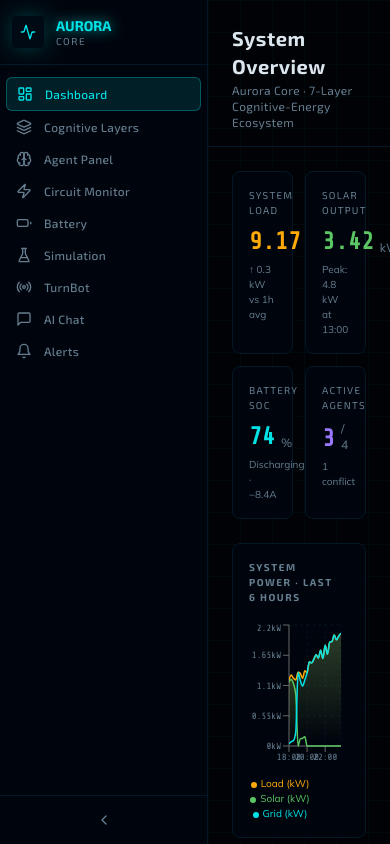
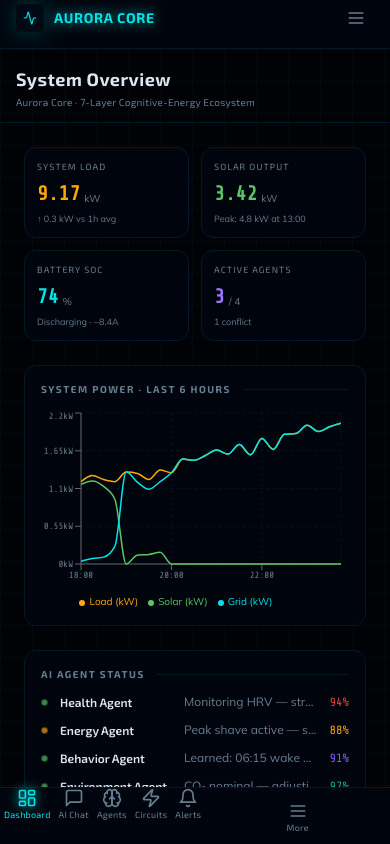
Before and after one commit to T3a165/Aurora-Core, a React (Vite) app: page / in a window 390 px wide. Built offline with nearby package versions, Linux system fonts and the light colour scheme.

Commit message:
feat: mobile optimization — bottom nav, drawer, safe areas, touch targets

```diff
--- a/src/components/Layout.tsx
+++ b/src/components/Layout.tsx
@@ -3,37 +3,41 @@ import { Link, useLocation } from 'wouter'
 import {
   LayoutDashboard, Layers, Brain, Zap, Battery,
   FlaskConical, Radio, MessageSquare, Bell, ChevronLeft, ChevronRight,
-  Activity,
+  Activity, Menu, X,
 } from 'lucide-react'
 import clsx from 'clsx'
 
 const NAV = [
-  { path: '/',             icon: LayoutDashboard, label: 'Dashboard'         },
-  { path: '/layers',       icon: Layers,          label: 'Cognitive Layers'  },
-  { path: '/agents',       icon: Brain,           label: 'Agent Panel'       },
-  { path: '/circuits',     icon: Zap,             label: 'Circuit Monitor'   },
-  { path: '/battery',      icon: Battery,         label: 'Battery'           },
-  { path: '/simulation',   icon: FlaskConical,    label: 'Simulation'        },
-  { path: '/turnbot',      icon: Radio,           label: 'TurnBot'           },
-  { path: '/chat',         icon: MessageSquare,   label: 'AI Chat'           },
-  { path: '/alerts',       icon: Bell,            label: 'Alerts'            },
+  { path: '/',             icon: LayoutDashboard, label: 'Dashboard'   },
+  { path: '/layers',       icon: Layers,          label: 'Layers'      },
+  { path: '/agents',       icon: Brain,           label: 'Agents'      },
+  { path: '/circuits',     icon: Zap,             label: 'Circuits'    },
+  { path: '/battery',      icon: Battery,         label: 'Battery'     },
+  { path: '/simulation',   icon: FlaskConical,    label: 'Simulation'  },
+  { path: '/turnbot',      icon: Radio,           label: 'TurnBot'     },
+  { path: '/chat',         icon: MessageSquare,   label: 'AI Chat'     },
+  { path: '/alerts',       icon: Bell,            label: 'Alerts'      },
 ]
+
+const BOTTOM_PRIMARY = ['/', '/chat', '/agents', '/circuits', '/alerts']
 
 export function Layout({ children }: { children: React.ReactNode }) {
   const [location] = useLocation()
   const [collapsed, setCollapsed] = useState(false)
+  const [drawerOpen, setDrawerOpen] = useState(false)
+
+  const isActive = (path: string) =>
+    location === path || (path !== '/' && location.startsWith(path))
 
   return (
     <div className="flex h-screen overflow-hidden">
-      {/* Sidebar */}
-      <aside
-        className={clsx(
-          'flex flex-col flex-shrink-0 transition-all duration-300',
+
+      {/* ── Desktop sidebar ───────────────────────────────────────── */}
+      <aside className={clsx(
+        'hidden md:flex flex-col flex-shrink-0 transition-all duration-300',
         'bg-[var(--color-surface)] border-r border-[var(--color-border)]',
         collapsed ? 'w-14' : 'w-52',
-        )}
-      >
-        {/* Logo */}
+      )}>
         <div className="flex items-center gap-3 px-3 py-4 border-b border-[var(--color-border)]">
           <div className="flex-shrink-0 w-8 h-8 rounded bg-[var(--color-elevated)] flex items-center justify-center glow-cyan">
             <Activity className="w-4 h-4 text-[var(--color-cyan)]" />
@@ -46,29 +50,22 @@ export function Layout({ children }: { children: React.ReactNode }) {
           )}
         </div>
 
-        {/* Nav */}
         <nav className="flex-1 overflow-y-auto py-3 space-y-0.5 px-1.5">
-          {NAV.map(({ path, icon: Icon, label }) => {
-            const active = location === path || (path !== '/' && location.startsWith(path))
-            return (
+          {NAV.map(({ path, icon: Icon, label }) => (
             <Link key={path} href={path}>
-                <a
-                  className={clsx(
-                    'flex items-center gap-3 px-2.5 py-2 rounded-md text-sm font-medium transition-all duration-150 cursor-pointer',
-                    active
+              <a className={clsx(
+                'flex items-center gap-3 px-2.5 py-2 rounded-md text-sm font-medium transition-all cursor-pointer',
+                isActive(path)
                   ? 'bg-[oklch(0.82_0.16_196_/_0.12)] text-[var(--color-cyan)] border border-[oklch(0.82_0.16_196_/_0.3)]'
                   : 'text-[var(--color-muted)] hover:text-[var(--color-text)] hover:bg-[var(--color-elevated)]',
-                  )}
-                >
+              )}>
                 <Icon className="w-4 h-4 flex-shrink-0" />
                 {!collapsed && <span className="truncate font-display text-xs tracking-wide">{label}</span>}
               </a>
             </Link>
-            )
-          })}
+          ))}
         </nav>
 
-        {/* Collapse toggle */}
         <div className="p-2 border-t border-[var(--color-border)]">
           <button
             onClick={() => setCollapsed(c => !c)}
@@ -79,20 +76,113 @@ export function Layout({ children }: { children: React.ReactNode }) {
         </div>
       </aside>
 
-      {/* Main content */}
-      <main className="flex-1 overflow-y-auto bg-[var(--color-bg)] grid-overlay">
+      {/* ── Desktop main ──────────────────────────────────────────── */}
+      <main className="hidden md:block flex-1 overflow-y-auto bg-[var(--color-bg)] grid-overlay">
         {children}
       </main>
+
+      {/* ── Mobile shell ──────────────────────────────────────────── */}
+      <div className="flex flex-col flex-1 min-w-0 md:hidden">
+
+        {/* Top bar */}
+        <header className="flex items-center justify-between px-4 py-3 bg-[var(--color-surface)] border-b border-[var(--color-border)] flex-shrink-0 safe-top">
+          <div className="flex items-center gap-2.5">
+            <div className="w-7 h-7 rounded bg-[var(--color-elevated)] flex items-center justify-center glow-cyan">
+              <Activity className="w-3.5 h-3.5 text-[var(--color-cyan)]" />
+            </div>
+            <span className="font-display font-bold text-sm text-[var(--color-cyan)] text-glow-cyan tracking-wider">AURORA CORE</span>
+          </div>
+          <button
+            onClick={() => setDrawerOpen(true)}
+            className="p-2 rounded-md text-[var(--color-muted)] active:bg-[var(--color-elevated)] transition-colors"
+          >
+            <Menu className="w-5 h-5" />
+          </button>
+        </header>
+
+        {/* Scrollable content */}
+        <main className="flex-1 overflow-y-auto bg-[var(--color-bg)] grid-overlay pb-20">
+          {children}
+        </main>
+
+        {/* Bottom navigation */}
+        <nav className="fixed bottom-0 inset-x-0 z-40 bg-[var(--color-surface)]/95 backdrop-blur-md border-t border-[var(--color-border)] safe-bottom md:hidden">
+          <div className="flex items-stretch h-14">
+            {BOTTOM_PRIMARY.map(path => {
+              const item = NAV.find(n => n.path === path)!
+              const Icon = item.icon
+              const active = isActive(path)
+              return (
+                <Link key={path} href={path}>
+                  <a
+                    onClick={() => setDrawerOpen(false)}
+                    className={clsx(
+                      'flex-1 flex flex-col items-center justify-center gap-0.5 px-1 transition-colors active:scale-95',
+                      active ? 'text-[var(--color-cyan)]' : 'text-[var(--color-muted)]',
+                    )}
+                  >
+                    <Icon className={clsx('w-5 h-5 transition-all', active && 'drop-shadow-[0_0_6px_var(--color-cyan)]')} />
+                    <span className="text-[9px] font-display tracking-wide leading-none">{item.label}</span>
+                  </a>
+                </Link>
+              )
+            })}
+            <button
+              onClick={() => setDrawerOpen(true)}
+              className="flex-1 flex flex-col items-center justify-center gap-0.5 px-1 text-[var(--color-muted)] active:scale-95 transition-all"
+            >
+              <Menu className="w-5 h-5" />
+              <span className="text-[9px] font-display tracking-wide leading-none">More</span>
+            </button>
+          </div>
+        </nav>
+
+        {/* Slide-in drawer (all nav items) */}
+        {drawerOpen && (
+          <div className="fixed inset-0 z-50">
+            <div
+              className="absolute inset-0 bg-black/60 backdrop-blur-sm"
+              onClick={() => setDrawerOpen(false)}
+            />
+            <div className="absolute right-0 top-0 bottom-0 w-72 bg-[var(--color-surface)] border-l border-[var(--color-border)] flex flex-col safe-top safe-bottom">
+              <div className="flex items-center justify-between px-4 py-4 border-b border-[var(--color-border)]">
+                <span className="font-display font-bold text-sm text-[var(--color-cyan)] tracking-wider">ALL SECTIONS</span>
+                <button onClick={() => setDrawerOpen(false)} className="p-1 text-[var(--color-muted)]">
+                  <X className="w-5 h-5" />
+                </button>
+              </div>
+              <nav className="flex-1 overflow-y-auto py-3 px-2 space-y-1">
+                {NAV.map(({ path, icon: Icon, label }) => (
+                  <Link key={path} href={path}>
+                    <a
+                      onClick={() => setDrawerOpen(false)}
+                      className={clsx(
+                        'flex items-center gap-3 px-3 py-3.5 rounded-lg transition-all active:scale-98',
+                        isActive(path)
+                          ? 'bg-[oklch(0.82_0.16_196_/_0.12)] text-[var(--color-cyan)] border border-[oklch(0.82_0.16_196_/_0.3)]'
+                          : 'text-[var(--color-muted)] hover:bg-[var(--color-elevated)]',
+                      )}
+                    >
+                      <Icon className="w-5 h-5 flex-shrink-0" />
+                      <span className="font-display text-sm font-medium">{label}</span>
+                    </a>
+                  </Link>
+                ))}
+              </nav>
+            </div>
+          </div>
+        )}
+      </div>
     </div>
   )
 }
 
-// ─── Shared components ─────────────────────────────────────────────────────
+// ─── Shared UI components ──────────────────────────────────────────────────
 export function PageHeader({ title, subtitle }: { title: string; subtitle?: string }) {
   return (
-    <div className="px-6 pt-6 pb-4 border-b border-[var(--color-border)]">
-      <h1 className="font-display font-bold text-xl text-[var(--color-text)] tracking-wide">{title}</h1>
-      {subtitle && <p className="text-xs text-[var(--color-muted)] mt-0.5 font-display tracking-wide">{subtitle}</p>}
+    <div className="px-4 md:px-6 pt-4 md:pt-6 pb-3 md:pb-4 border-b border-[var(--color-border)]">
+      <h1 className="font-display font-bold text-lg md:text-xl text-[var(--color-text)] tracking-wide">{title}</h1>
+      {subtitle && <p className="text-[10px] text-[var(--color-muted)] mt-0.5 font-display tracking-wide">{subtitle}</p>}
     </div>
   )
 }
@@ -103,13 +193,13 @@ export function MetricCard({
   label: string; value: string | number; unit?: string; delta?: string; color?: string
 }) {
   return (
-    <div className="card card-glow p-4">
-      <div className="text-[10px] font-display tracking-[0.12em] uppercase text-[var(--color-muted)] mb-2">{label}</div>
-      <div className="flex items-end gap-1.5">
-        <span className="mono text-2xl font-bold" style={{ color }}>{value}</span>
-        {unit && <span className="text-xs text-[var(--color-muted)] mb-0.5">{unit}</span>}
+    <div className="card card-glow p-3 md:p-4">
+      <div className="text-[9px] font-display tracking-[0.12em] uppercase text-[var(--color-muted)] mb-1.5">{label}</div>
+      <div className="flex items-end gap-1">
+        <span className="mono text-xl md:text-2xl font-bold" style={{ color }}>{value}</span>
+        {unit && <span className="text-[10px] text-[var(--color-muted)] mb-0.5">{unit}</span>}
       </div>
-      {delta && <div className="text-[10px] text-[var(--color-muted)] mt-1">{delta}</div>}
+      {delta && <div className="text-[9px] text-[var(--color-muted)] mt-1">{delta}</div>}
     </div>
   )
 }
@@ -123,16 +213,13 @@ export function StatusDot({ status }: { status: 'active' | 'idle' | 'conflict' |
     error:    'var(--color-red)',
   }
   return (
-    <span
-      className="status-dot pulse-dot flex-shrink-0"
-      style={{ backgroundColor: colors[status] ?? colors.idle }}
-    />
+    <span className="status-dot pulse-dot flex-shrink-0" style={{ backgroundColor: colors[status] ?? colors.idle }} />
   )
 }
 
 export function SectionLabel({ children }: { children: React.ReactNode }) {
   return (
-    <div className="flex items-center gap-3 mb-4">
+    <div className="flex items-center gap-3 mb-3 md:mb-4">
       <span className="text-[10px] font-display font-bold tracking-[0.15em] uppercase text-[var(--color-muted)]">{children}</span>
       <div className="flex-1 h-px bg-[var(--color-border)]" />
     </div>
--- a/src/index.css
+++ b/src/index.css
@@ -105,3 +105,13 @@ body {
 
 /* Monospace numbers */
 .mono { font-family: var(--font-mono); }
+
+/* iPhone safe areas */
+.safe-top    { padding-top:    env(safe-area-inset-top); }
+.safe-bottom { padding-bottom: env(safe-area-inset-bottom); }
+
+/* Mobile tap targets */
+@media (max-width: 768px) {
+  .card { border-radius: 12px; }
+  button, a { -webkit-tap-highlight-color: transparent; }
+}
```
Lines whose indentation alone changed are shown as unchanged.
